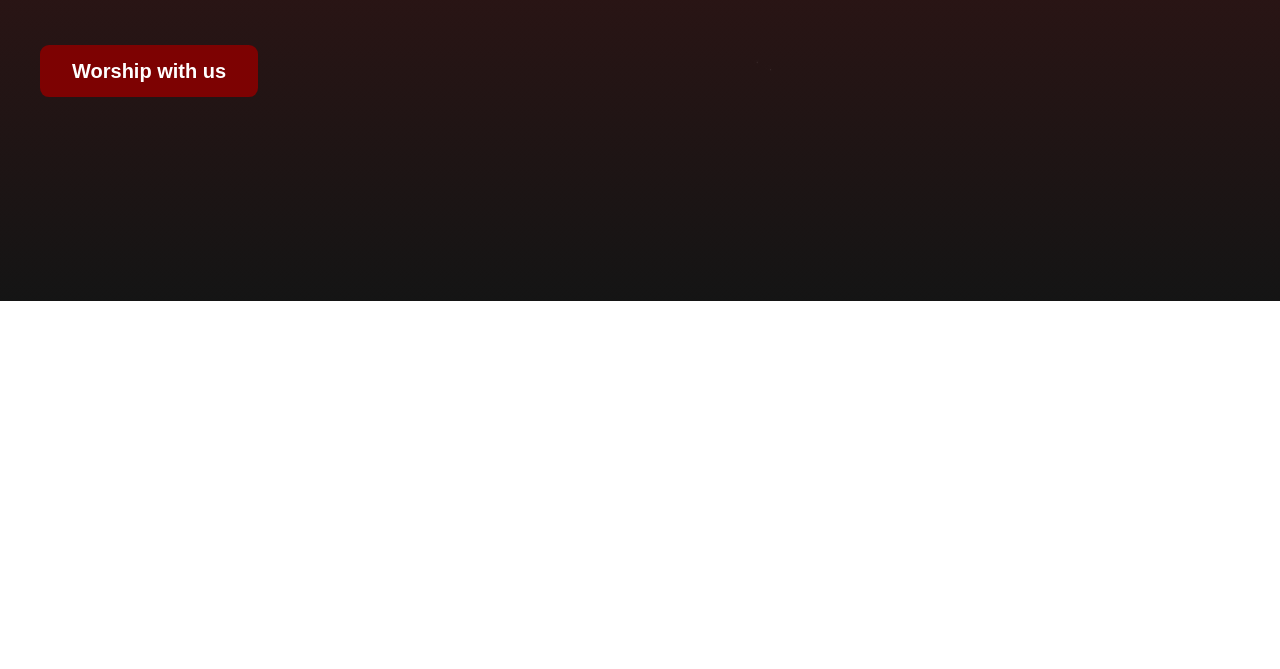
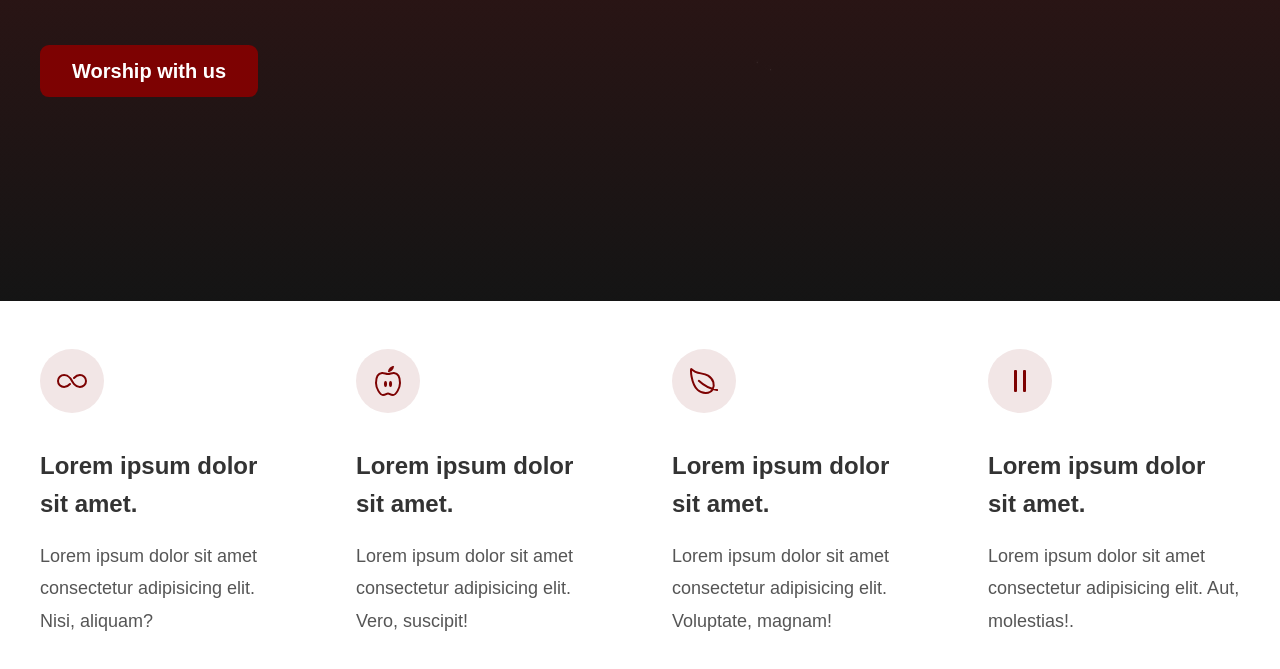
Before and after one commit to Dearie-cyber/CMS-Frontend, a plain HTML site: page index.html in a window 1280 px wide. Shown: the part 499-1168 px from the top of the page. Before the commit the page ends 800 px from the top, so only its background shows below. Drawn offline with nearby package versions, Linux system fonts and the light colour scheme; some packages are replaced by stand-ins of ours; a script that the page names is missing.

Commit message:
Added a  dummy feature

```diff
--- a/index.html
+++ b/index.html
@@ -6,6 +6,9 @@
     <meta name="viewport" content="width=device-width, initial-scale=1.0">
     <title>Worship Arcade</title>
     <link rel="stylesheet" href="styles.css">
+    <script type="module" src="https://unpkg.com/ionicons@5.4.0/dist/ionicons/ionicons.esm.js"></script>
+    <script nomodule="" src="https://unpkg.com/ionicons@5.4.0/dist/ionicons/ionicons.js"></script>
+    <script defer src="https://unpkg.com/smoothscroll-polyfill@0.4.4/dist/smoothscroll.min.js"></script>
 </head>
 <body>
     <header>
@@ -26,5 +29,39 @@
           </div>
         </div>
       </header>
+
+      <section>
+
+        <div class="container grid grid--4-cols">
+          <div class="feature">
+            <ion-icon class="feature-icon" name="infinite-outline"></ion-icon>
+            <p class="feature-title">Lorem ipsum dolor sit amet.</p>
+            <p class="feature-text">
+              Lorem ipsum dolor sit amet consectetur adipisicing elit. Nisi, aliquam?
+            </p>
+          </div>
+          <div class="feature">
+            <ion-icon class="feature-icon" name="nutrition-outline"></ion-icon>
+            <p class="feature-title">Lorem ipsum dolor sit amet.</p>
+            <p class="feature-text">
+             Lorem ipsum dolor sit amet consectetur adipisicing elit. Vero, suscipit!
+            </p>
+          </div>
+          <div class="feature">
+            <ion-icon class="feature-icon" name="leaf-outline"></ion-icon>
+            <p class="feature-title">Lorem ipsum dolor sit amet.</p>
+            <p class="feature-text">
+              Lorem ipsum dolor sit amet consectetur adipisicing elit. Voluptate, magnam!
+            </p>
+          </div>
+          <div class="feature">
+            <ion-icon class="feature-icon" name="pause-outline"></ion-icon>
+            <p class="feature-title">Lorem ipsum dolor sit amet.</p>
+            <p class="feature-text">
+              Lorem ipsum dolor sit amet consectetur adipisicing elit. Aut, molestias!.
+            </p>
+          </div>
+        </div>
+      </section>
 </body>
 </html>
--- a/styles.css
+++ b/styles.css
@@ -32,6 +32,7 @@ header {
     url(/images/hero.jpg);
   background-size: cover;
   color: #fff;
+  margin-bottom: 4.8rem;
 }
 
 nav {
@@ -70,7 +71,7 @@ p {
 .btn:visited {
   font-size: 20px;
   font-weight: 600;
-  background-color: #7D0202;
+  background-color: #7d0202;
   color: #fff;
   text-decoration: none;
   display: inline-block;
@@ -82,3 +83,35 @@ h2 {
   font-size: 44px;
   margin-bottom: 48px;
 }
+
+.grid {
+  display: grid;
+  column-gap: 6.4rem;
+  row-gap: 9.6rem;
+}
+
+.grid--4-cols {
+  grid-template-columns: repeat(4, 1fr);
+}
+
+.feature-icon {
+  color: #7d0202;
+  height: 3.2rem;
+  width: 3.2rem;
+  background-color: #f2e6e6;
+  margin-bottom: 3.2rem;
+  padding: 1.6rem;
+  border-radius: 50%;
+}
+
+.feature-title {
+  font-size: 2.4rem;
+  color: #333;
+  font-weight: 700;
+  margin-bottom: 1.6rem;
+}
+
+.feature-text {
+  font-size: 1.8rem;
+  line-height: 1.8;
+}
```
Also changed, not shown: main.js (+25 -0 lines).
